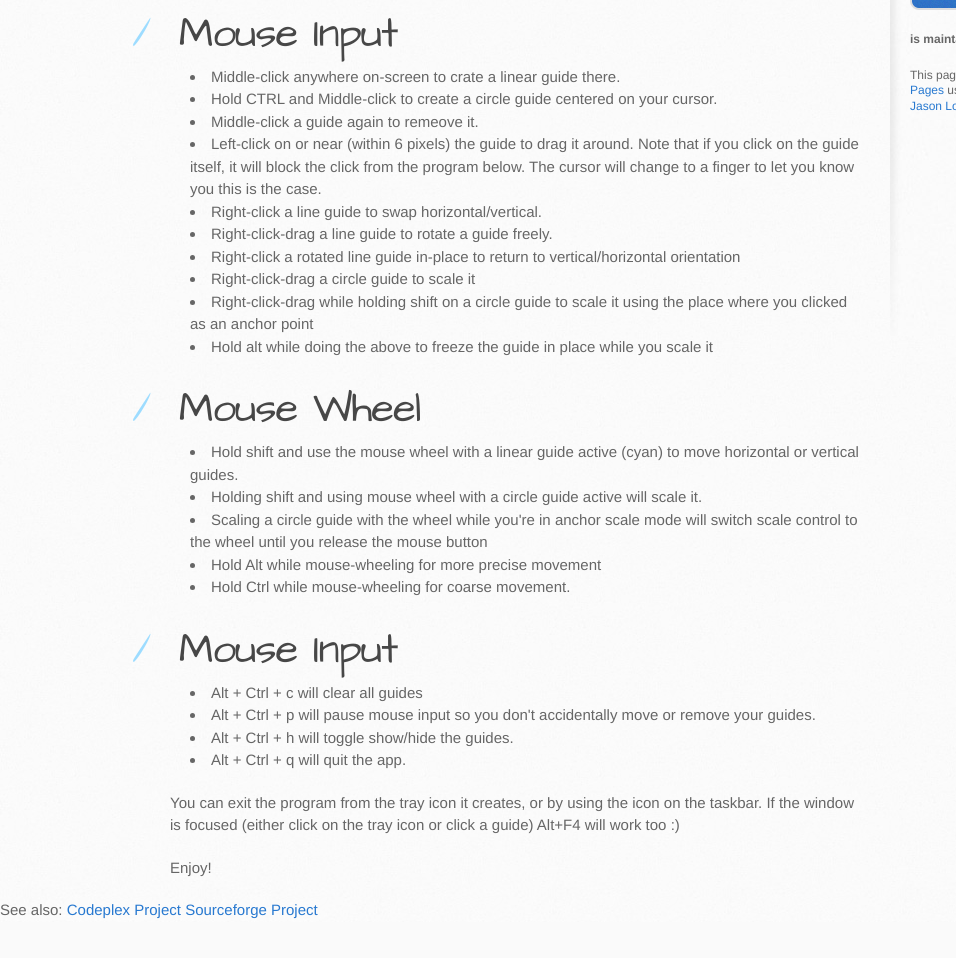
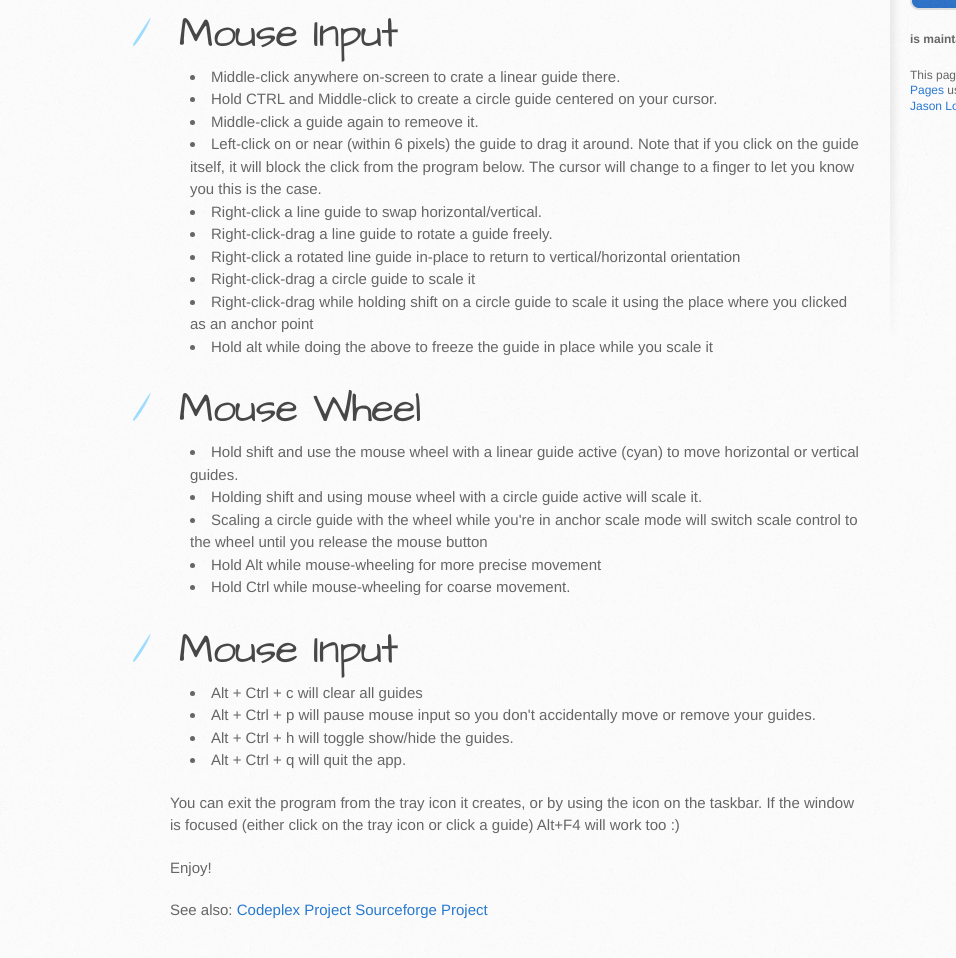
Before and after one commit to mtschoen/guides, a plain HTML site: page index.html in a window 1280 px wide. Shown: the part 400-1358 px from the top of the page, without its empty margins (0-956 px from the left). Before the commit the page ends 1322 px from the top, so only its background shows below. Drawn offline with Linux system fonts and the light colour scheme.

Commit message:
Whoops, wrong spot

```diff
--- a/index.html
+++ b/index.html
@@ -69,6 +69,7 @@
 </ul><p>You can exit the program from the tray icon it creates, or by using the icon on the taskbar.  If the window is focused (either click on the tray icon or click a guide) Alt+F4 will work too :)</p>
 
 <p>Enjoy!</p>
+<p>See also: <a href="https://guides.codeplex.com/">Codeplex Project</a> <a href="https://sourceforge.net/projects/winguides/">Sourceforge Project</a></p>
         </section>
 
         <aside id="sidebar">
@@ -87,9 +88,6 @@
         </aside>
       </div>
     </div>
-
-    See also: <a href="https://guides.codeplex.com/">Codeplex Project</a> <a href="https://sourceforge.net/projects/winguides/">Sourceforge Project</a>
-
   <script>
     (function(i,s,o,g,r,a,m){i['GoogleAnalyticsObject']=r;i[r]=i[r]||function(){
     (i[r].q=i[r].q||[]).push(arguments)},i[r].l=1*new Date();a=s.createElement(o),
```
